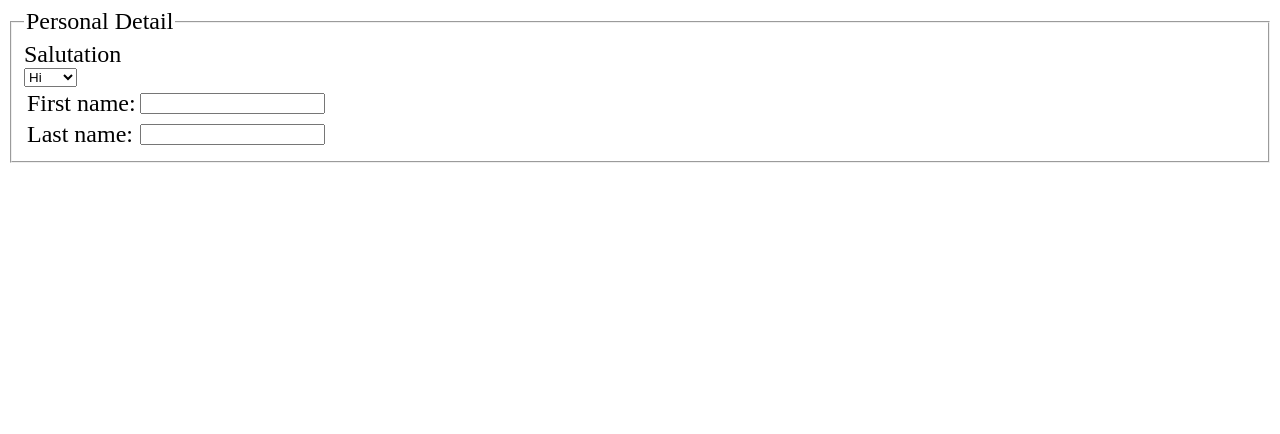
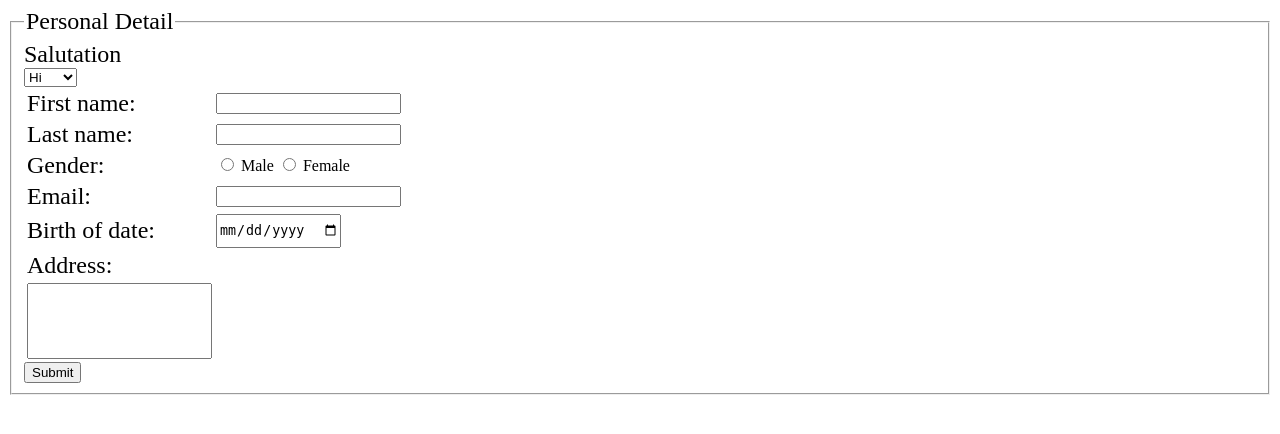
Before and after one commit to MafdyEmad/PHP-course-tasks, a PHP site: page /form_2.php in a window 1280 px wide. Shown: the top 434 px of the page. Run offline with PHP 8.4, Linux system fonts and the light colour scheme.

Commit message:
finished task 6

```diff
--- a/Task 6/form_2.php
+++ b/Task 6/form_2.php
@@ -19,8 +19,29 @@
     <td><font size="+2">Last name:</font></td>
     <td><input type="text" name="lastName"></td>
   </tr>
+  <tr>
+    <td><font size="+2">Gender:</font></td>
+    <td><input type="radio" name="gender" value="male">
+  <label for="html">Male</label>
+  <input type="radio" name="gender" value="female">
+  <label >Female</label><br></td>
+  </tr>
+  <tr>
+    <td><font size="+2">Email:</font></td>
+    <td><input type="text" name="email"></td>
+  </tr>
+  <tr>
+    <td><font size="+2">Birth of date:</font></td>
+    <td><input type="date" name="date" style="height: 30px;"></td>
+  </tr>
+  <tr>
+    <td><font size="+2">Address:</font></td>
+  </tr>
+  <tr>
+  <td> <input type="text" name="password" style=" height: 70px;;"><br></td>
+  </tr>
 </table>
-
+<button>Submit</button>
 
 </fieldset>
 </html>
```
Also changed, not shown: Task 6/form_1.php (+6 -6 lines), Task 6/form_3.php (+0 -8 lines).
